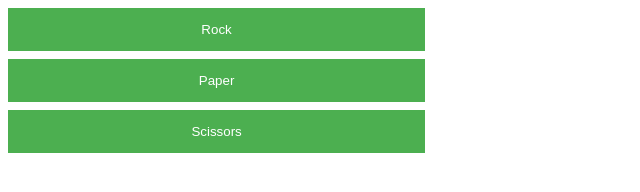
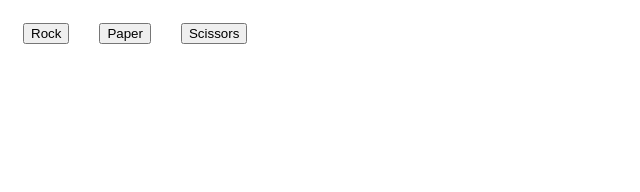
Before and after one commit to baylerblanchard/rockpaperscissors, a plain HTML site: page index.html in a window 1280 px wide. Shown: the whole page, without its empty margins (0-640 px from the left). Drawn offline with Linux system fonts and the light colour scheme.

Commit message:
woring on ui still

```diff
--- a/css/styles.css
+++ b/css/styles.css
@@ -1,11 +1,11 @@
 button{
+    margin: 15px;
     display: flex;
     justify-content: center;
-    background-color: #4CAF50;
-    color: white;
-    padding: 14px 20px;
-    margin: 8px 0px;
-    border: none;
-    cursor: pointer;
-    width: 33%;
 }
+
+.button-container{
+    width: 20%;
+    display: flex;
+    align-content: center;
+}
--- a/index.html
+++ b/index.html
@@ -6,7 +6,7 @@
         <link rel="stylesheet" href="css/styles.css">
     </head>
   <body>
-    <div id="buttons">
+    <div class="button-container">
       <button id="rock">Rock</button>
       <button id="paper">Paper</button>
       <button id="scissors">Scissors</button>
```
